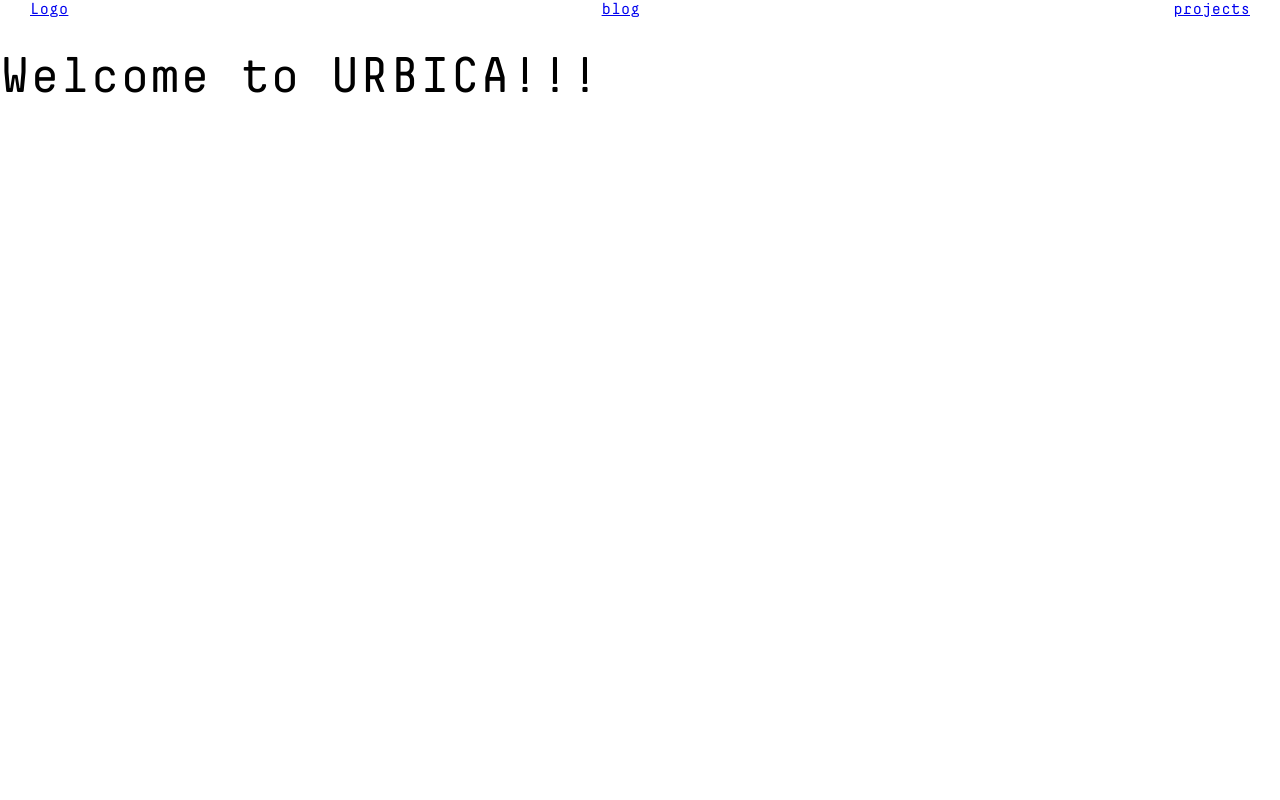
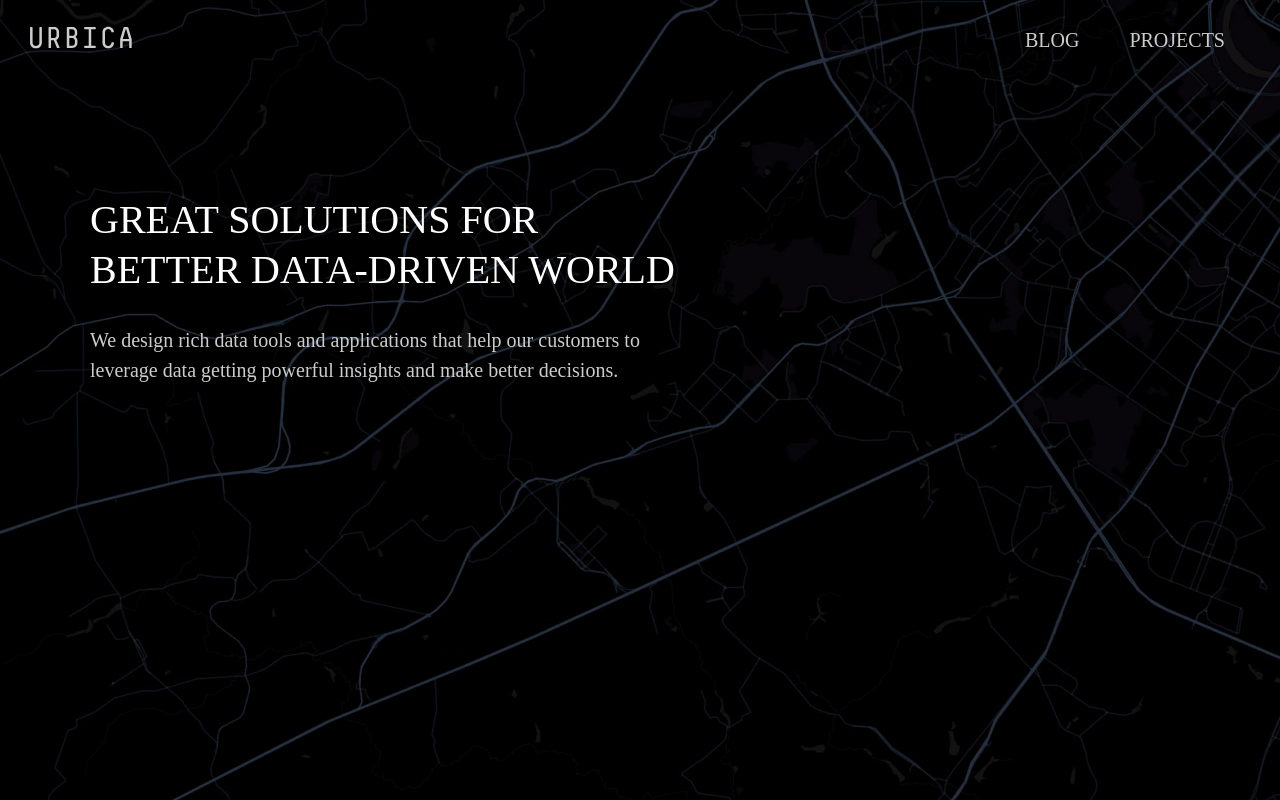
Before and after one commit to urbica/urbica.io, a Gatsby site: page / in a window 1280 px wide. Built offline with nearby package versions, Linux system fonts and the light colour scheme; Gatsby itself is replaced by a stand-in of ours; a web font is replaced by a local one.

Commit message:
add first block

```diff
--- /dev/null
+++ b/src/components/FirstBlock/Container.js
@@ -0,0 +1,16 @@
+import styled from 'styled-components';
+import background from '../../assets/images/map.jpg';
+
+const Container = styled.div`
+  display: flex;
+  flex-direction: column;
+  width: 100%;
+  height: 100vh;
+  background: url(${background}) no-repeat;
+  background-size: cover;
+
+  justify-content: center;
+  align-items: center;
+`;
+
+export default Container;
--- /dev/null
+++ b/src/components/FirstBlock/Text.js
@@ -0,0 +1,13 @@
+import styled from 'styled-components';
+
+export default styled.div`
+  width: 600px;
+  line-height: 30px;
+  font-size: 20px;
+
+  color: #CCCCCC;
+
+  mix-blend-mode: normal;
+
+  margin-bottom: 20%;
+`;
--- /dev/null
+++ b/src/components/FirstBlock/Title.js
@@ -0,0 +1,13 @@
+import styled from 'styled-components';
+
+export default styled.div`
+  width: 600px;
+  line-height: 50px;
+  font-size: 40px;
+  text-transform: uppercase;
+
+  color: #FFFFFF;
+
+  mix-blend-mode: normal;
+  margin-bottom: 30px;
+`;
--- /dev/null
+++ b/src/components/FirstBlock/index.js
@@ -0,0 +1,17 @@
+import React from 'react';
+import Container from './Container';
+import Wrap from '../Wrap';
+import Title from './Title';
+import Text from './Text';
+
+export default () => (
+  <Container>
+    <Wrap>
+      <Title>Great solutions for better data-driven world</Title>
+      <Text>
+        We design rich data tools and applications that help our customers to leverage data getting powerful insights
+        and make better decisions.
+      </Text>
+    </Wrap>
+  </Container>
+);
--- a/src/components/Layout/globalStyles.js
+++ b/src/components/GlobalStyles.js
@@ -1,7 +1,7 @@
 import { createGlobalStyle } from 'styled-components';
-import DecimaMonoProOtf from '../../assets/fonts/DecimaMonoPro.otf';
-import DecimaMonoProWoff from '../../assets/fonts/DecimaMonoPro.woff';
-import DecimaMonoProWoff2 from '../../assets/fonts/DecimaMonoPro.woff2';
+import DecimaMonoProOtf from '../assets/fonts/DecimaMonoPro.otf';
+import DecimaMonoProWoff from '../assets/fonts/DecimaMonoPro.woff';
+import DecimaMonoProWoff2 from '../assets/fonts/DecimaMonoPro.woff2';
 
 export default createGlobalStyle`
   @font-face {
--- a/src/components/Header/Container.js
+++ b/src/components/Header/Container.js
@@ -2,11 +2,15 @@ import styled from 'styled-components';
 
 const Container = styled.div`
   display: flex;
+  position: fixed;
+  top: 0;
+  left: 0;
   width: 100%;
-  height: 50px;
+  height: 80px;
   padding: 0 30px;
   justify-content: space-between;
   box-sizing: border-box;
+  align-items: center;
 `;
 
 export default Container;
--- /dev/null
+++ b/src/components/Header/Navigation.js
@@ -0,0 +1,7 @@
+import styled from 'styled-components';
+
+const Container = styled.div`
+  margin-left: auto;
+`;
+
+export default Container;
--- /dev/null
+++ b/src/components/Header/NavigationLink.js
@@ -0,0 +1,20 @@
+import styled from 'styled-components';
+import { Link } from 'gatsby';
+
+const NavigationLink = styled(Link)`
+  line-height: normal;
+  font-size: 20px;
+  text-transform: uppercase;
+  padding: 0 25px;
+  text-decoration: none;
+
+  color: #CCCCCC;
+
+  transition: opacity 0.3s;
+
+  &:hover {
+    opacity: 0.5;
+  }
+`;
+
+export default NavigationLink;
--- a/src/components/Header/index.js
+++ b/src/components/Header/index.js
@@ -1,17 +1,23 @@
 import React from 'react';
 import { Link } from 'gatsby';
 import Container from './Container';
+import Navigation from './Navigation';
+import NavigationLink from './NavigationLink';
+
+import urbica from '../../assets/svg/URBICA.svg';
 
 export default () => (
   <Container>
     <Link to="/">
-      Logo
+      <img src={urbica} alt='Urbica' />
     </Link>
-    <Link to="/blog">
-      blog
-    </Link>
-    <Link to="/projects">
-      projects
-    </Link>
+    <Navigation>
+      <NavigationLink to="/blog">
+        blog
+      </NavigationLink>
+      <NavigationLink to="/projects">
+        projects
+      </NavigationLink>
+    </Navigation>
   </Container>
 );
--- a/src/components/Layout/index.js
+++ b/src/components/Layout/index.js
@@ -5,11 +5,9 @@ import 'normalize.css';
 
 import Header from '../Header';
 import Container from './Container';
-import GlobalStyles from './globalStyles';
 
 const Layout = ({ title, children }) => (
   <Container>
-    <GlobalStyles />
     <Helmet>
       <title>{title}</title>
     </Helmet>
--- a/src/components/Title.js
+++ /dev/null
@@ -1,8 +0,0 @@
-import styled from 'styled-components';
-
-const Title = styled.div`
-  color: black;
-  font-size: 50px;
-`;
-
-export default Title;
--- /dev/null
+++ b/src/components/Wrap.js
@@ -0,0 +1,7 @@
+import styled from 'styled-components';
+
+const Wrap = styled.div`
+  width: 1100px;
+`;
+
+export default Wrap;
--- a/src/pages/index.js
+++ b/src/pages/index.js
@@ -1,11 +1,9 @@
 import React from 'react';
-import Title from '../components/Title';
 import Layout from '../components/Layout';
+import FirstBlock from '../components/FirstBlock';
 
 export default () => (
   <Layout>
-    <Title>
-      Welcome to URBICA!!!
-    </Title>
+    <FirstBlock />
   </Layout>
 );
```
Also changed, not shown: src/html.js (added, +42 -0 lines), src/assets/images/map.jpg (added), src/assets/svg/URBICA.svg (added).
